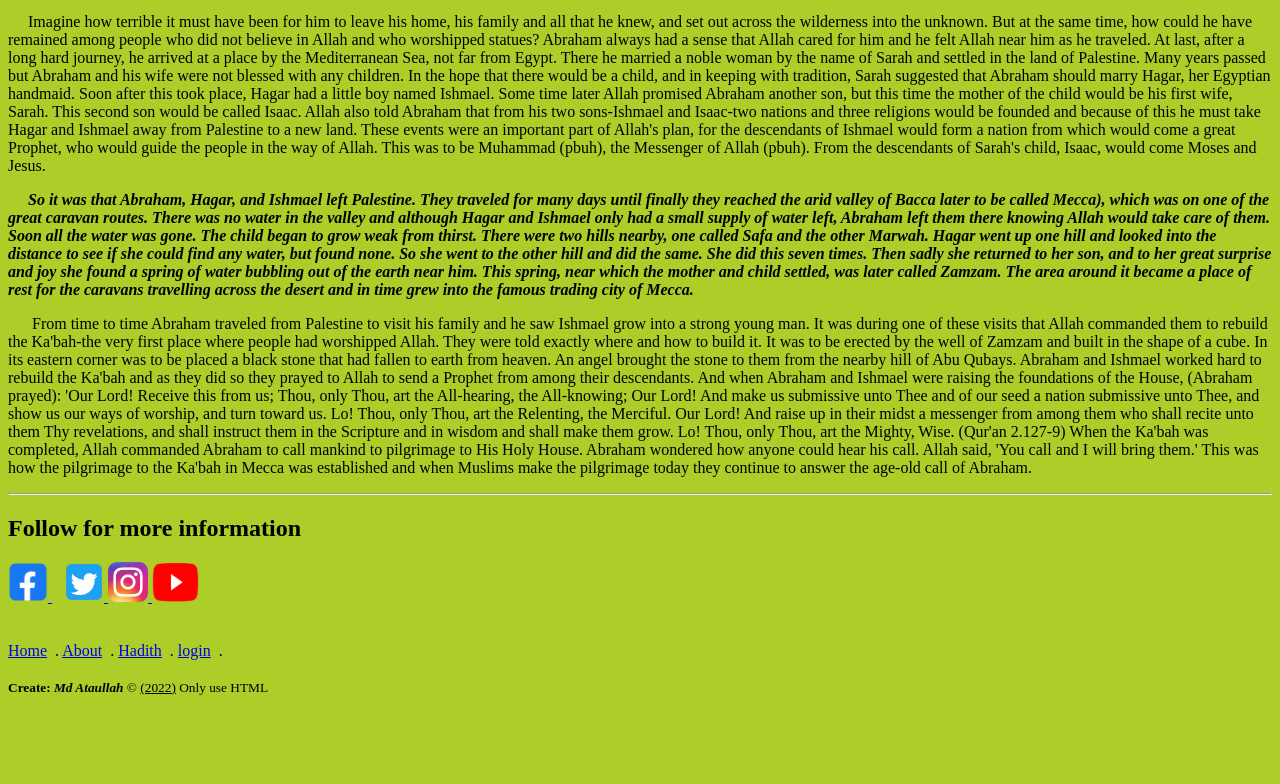
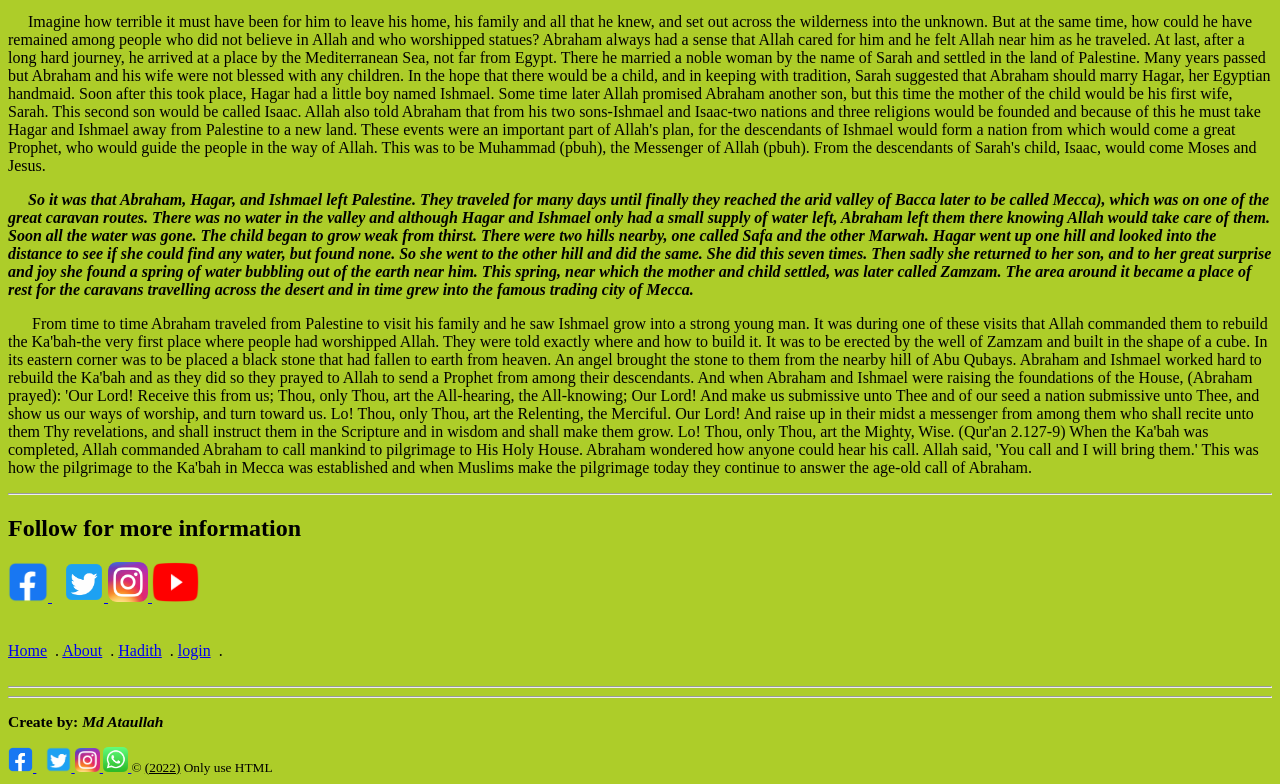
Before and after one commit to ataullah1/MUHAMMAD--S.-Portfolio-14-05-2022, a plain HTML site: page How It All Began.html in a window 1280 px wide. Shown: the part 1006-1790 px from the top of the page. Before the commit the page ends 1710 px from the top, so only its background shows below. Drawn offline with Linux system fonts and the light colour scheme.

Commit message:
Update How It All Began.html

```diff
--- a/How It All Began.html
+++ b/How It All Began.html
@@ -139,8 +139,24 @@
             </nav>
         </div>
         <br>
+        <hr>
+        <hr>
         <div>
-            <small><b> Create: <em>Md Ataullah</em></b> &copy; <u>(2022)</u> Only use HTML </small>
+            <small><b><h3> Create by: <em>Md Ataullah</em></h3></b>
+                <a href="https://web.facebook.com/profile.php?id=100048810017708" target="_blank">
+                    <img src="./image/Facebook-Logo.png" alt="Facebook_logo" width="25px" height="25px">
+                </a>&nbsp;&nbsp;
+                <a href="https://twitter.com/MD_ATAULLAH__" target="_blank">
+                    <img src="./image/twitter.png" alt="Twitter_logo" width="25px" height="25px">
+                </a>
+                <a href="https://www.instagram.com/md.ataullah0/" target="_blank">
+                    <img src="./image/instagram.png" alt="instagram_logo" width="25px" height="24px">
+                </a>
+                <a href="https://api.whatsapp.com/send/?phone=8801719199967&text&app_absent=0" target="_blank">
+                    <img src="./image/whatsapp-.png" alt="whatsapp_logo" width="25px" height="25px">
+                </a>
+                &copy; <u>(2022)</u> Only use HTML
+             </small>
         </div>
     </footer>
 </body>
```
